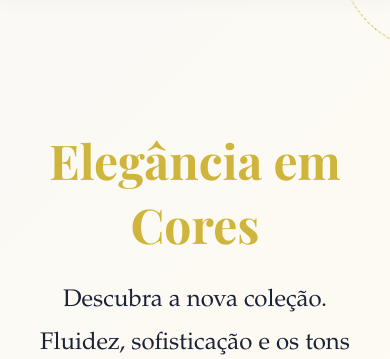
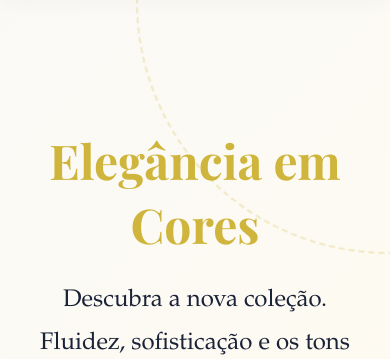
Before and after one commit to Davs06/daven-iori-store, a PHP site: page /lp.php in a window 390 px wide. Shown: the part 122-481 px from the top of the page. Run offline with PHP 8.4, Linux system fonts and the light colour scheme; some web fonts are replaced.

Commit message:
Adjust on mobile

```diff
--- a/assets/css/lp.css
+++ b/assets/css/lp.css
@@ -435,9 +435,19 @@ p {
         font-size: 3rem;
     }
 
+    /* Ajuste do círculo no mobile para ficar mais elegante e sutil */
     .hero::before {
-        width: 200px;
-        height: 200px;
+        width: 500px;
+        /* Aumentei para a curva ficar mais "aberta" */
+        height: 500px;
+        top: -250px;
+        /* Empurrei bem mais para cima */
+        right: -250px;
+        /* Empurrei bem mais para a direita */
+        opacity: 0.25;
+        /* Deixei mais transparente para não poluir */
+        border-width: 2px;
+        /* Linha um pouco mais fina no celular */
     }
 
     .collection-item img {
```
